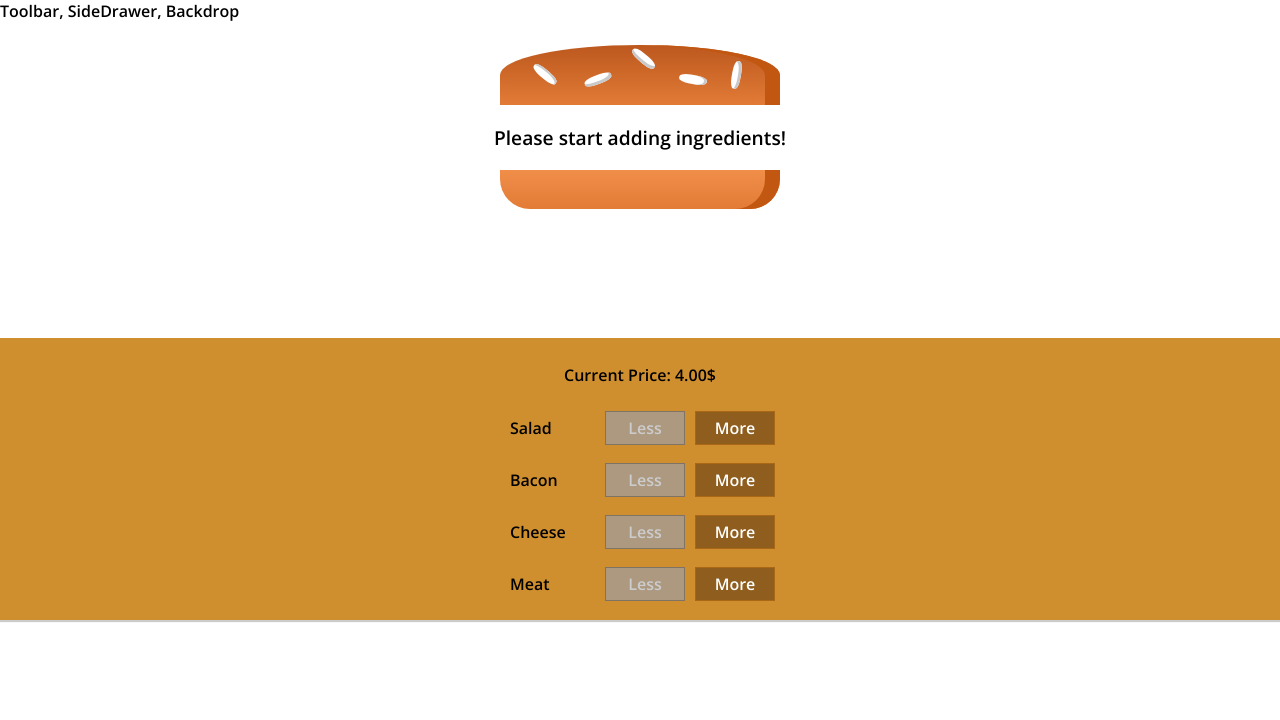
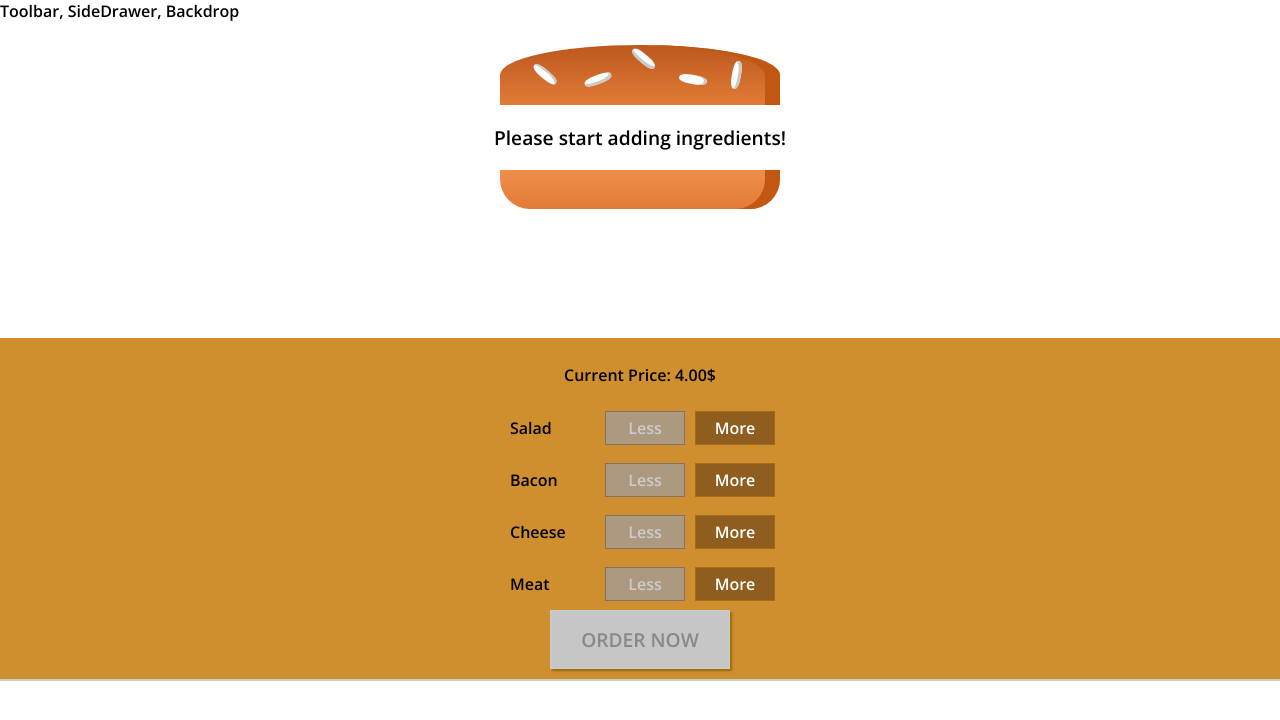
Before and after one commit to talaharon/Burger-Builder-App, a React app: page / in a window 1280 px wide. Shown: the top 720 px of the page. Built offline with nearby package versions, Linux system fonts and the light colour scheme.

Commit message:
Adding the Order Button

```diff
--- a/src/components/Burger/BuildControls/BuildControls.css
+++ b/src/components/Burger/BuildControls/BuildControls.css
@@ -8,3 +8,45 @@
     margin: auto;
     padding: 10px 0;
 }
+
+
+.OrderButton {
+    background-color: #DAD735;
+    outline: none;
+    cursor: pointer;
+    border: 1px solid #966909;
+    color: #966909;
+    font-family: inherit;
+    font-size: 1.2em;
+    padding: 15px 30px;
+    box-shadow: 2px 2px 2px #966909;
+}
+
+.OrderButton:hover, .OrderButton:active {
+    background-color: #A0DB41;
+    border: 1px solid #966909;
+    color: #966909;
+}
+
+.OrderButton:disabled {
+    background-color: #C7C6C6;
+    cursor: not-allowed;
+    border: 1px solid #ccc;
+    color: #888888;
+}
+
+.OrderButton:not(:disabled) {
+    animation: enable 0.3s linear;
+}
+
+@keyframes enable {
+    0% {
+        transform: scale(1);
+    }
+    60% {
+        transform: scale(1.1);
+    }
+    100% {
+        transform: scale(1);
+    }
+}
--- a/src/components/Burger/BuildControls/BuildControls.js
+++ b/src/components/Burger/BuildControls/BuildControls.js
@@ -18,6 +18,8 @@
                         added = {()=>props.ingredientAdded(ctrl.type)}
                         removed = {() => props.ingredientRemoved(ctrl.type)}
                         disabled = {props.disabled[ctrl.type]}/>)}
+        <button className={classes.OrderButton}
+        disabled = {props.purchasable}>ORDER NOW</button>
     </div>
 );
 
--- a/src/containers/BurgerBuilder/BurgerBuilder.js
+++ b/src/containers/BurgerBuilder/BurgerBuilder.js
@@ -18,8 +18,18 @@
             cheese: 0,
             meat: 0,
         },
-        totalPrice: 4
+        totalPrice: 4,
+        purchasable: false
     }
+
+    updatePurchaseState = (ingredients)=>{
+        const purchasable = Object.keys(ingredients)
+            .map(igKey => ingredients[igKey])
+            .reduce((acc,el)=> acc+el,0) > 0;
+        this.setState({
+            purchasable:purchasable
+        });
+    };
 
     addIngredientHandler = (type) => {
         const newIngredients = {...this.state.ingredients};
@@ -29,6 +39,7 @@
             ingredients: newIngredients,
             totalPrice: totalNewPrice
         });
+        this.updatePurchaseState(newIngredients);
     };
 
     removeIngredientHandler = (type) => {
@@ -42,6 +53,7 @@
                 totalPrice: totalNewPrice,
             });
         }
+        this.updatePurchaseState(newIngredients);
     };
 
     render() {
@@ -53,6 +65,7 @@
             disabledInfo[key] = disabledInfo[key]<=0;
         }
 
+
         return (
             <Aux>
                 <Burger ingredients = {this.state.ingredients}></Burger>
@@ -60,7 +73,8 @@
                 ingredientAdded = {this.addIngredientHandler}
                 ingredientRemoved = {this.removeIngredientHandler}
                 disabled = {disabledInfo}
-                price = {this.state.totalPrice}/>
+                price = {this.state.totalPrice}
+                purchasable = {!this.state.purchasable}/>
             </Aux>
         );
     }
```
